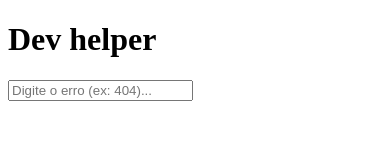
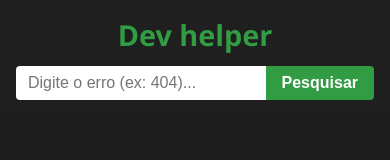
Before and after one commit to victorbterra/dev-helper, a plain HTML site: page index.html in a window 390 px wide. Drawn offline with Linux system fonts and the light colour scheme.

Commit message:
feat:cria a estilização do header e implementa responsividade a diferentes telas

```diff
--- a/index.html
+++ b/index.html
@@ -3,6 +3,9 @@
 <head>
     <meta charset="UTF-8">
     <meta name="viewport" content="width=device-width, initial-scale=1.0">
+    <link rel="stylesheet" href="styles/reset.css">
+    <link rel="stylesheet" href="styles/header.css">
+
     <title>Dev helper</title>
 </head>
 <body>
@@ -11,7 +14,8 @@
             <div class="header-wrapper">
                 <h1 class="logo">Dev helper</h1>
                 <div class="inputsearch-wrapper">
-                    <input type="text" id="campo-pesquisa" placeholder="Digite o erro (ex: 404)...">
+                    <input type="text" id="campo-pesquisa" class="campo-pesquisa" placeholder="Digite o erro (ex: 404)...">
+                    <button id="btn-pesquisa" class="btn-pesquisa">Pesquisar</button>
                 </div>
             </div>
         </div>
--- /dev/null
+++ b/styles/header.css
@@ -0,0 +1,77 @@
+header {
+  background-color: #1f1f1f;
+  padding: 12px 0;
+}
+
+.header-wrapper {
+  display: flex;
+  justify-content: space-between;
+  align-items: center;
+}
+
+.logo {
+  font-size: 1.8rem;
+  color: var(--cor-accento);
+}
+
+.inputsearch-wrapper {
+  display: flex;
+  flex-direction: row;
+}
+
+.campo-pesquisa {
+  padding: 8px 12px;
+  border: none;
+  border-radius: 4px 0 0 4px;
+  font-size: 1rem;
+  width: 300px;
+}
+
+.btn-pesquisa {
+  padding: 8px 16px;
+  background-color: var(--cor-accento);
+  color: #fff;
+  font-weight: bold;
+  border: none;
+  border-radius: 0 4px 4px 0;
+  cursor: pointer;
+  font-size: 1rem;
+  transition: background-color 0.3s ease;
+}
+
+.btn-pesquisa:hover {
+  background-color: #267c34;
+}
+
+/* Responsividade */
+
+@media (max-width: 425px) {
+  .header-wrapper {
+    flex-direction: column;
+    justify-content: center;
+    padding-inline: 1rem;
+  }
+
+  .inputsearch-wrapper {
+    margin-top: 8px;
+    width: 100%;
+  }
+}
+
+@media (max-width: 768px) {
+  .campo-pesquisa {
+    width: 100%;
+  }
+}
+
+@media (max-width: 1024px) {
+  .header-wrapper {
+    flex-direction: column;
+    justify-content: center;
+    padding-inline: 1rem;
+  }
+  .inputsearch-wrapper {
+    margin-top: 8px;
+    width: 100%;
+  }
+}
--- a/styles/reset.css
+++ b/styles/reset.css
@@ -2,10 +2,9 @@
 
 :root {
   --cor-fundo: #1d1d1d;
-    --cor-texto: #E1E1E6;
+  --cor-texto: #e1e1e6;
   --cor-accento: #319c43;
-    --font-base: 'Segoe UI',sans-serif;
-
+  --font-base: "Segoe UI", sans-serif;
 }
 
 * {
@@ -23,7 +22,7 @@ body {
 }
 
 .container {
-    width: 90%;
+  width: 100%;
   max-width: 1200px;
   margin: 0 auto;
 }
```
Lines whose indentation alone changed are shown as unchanged.
